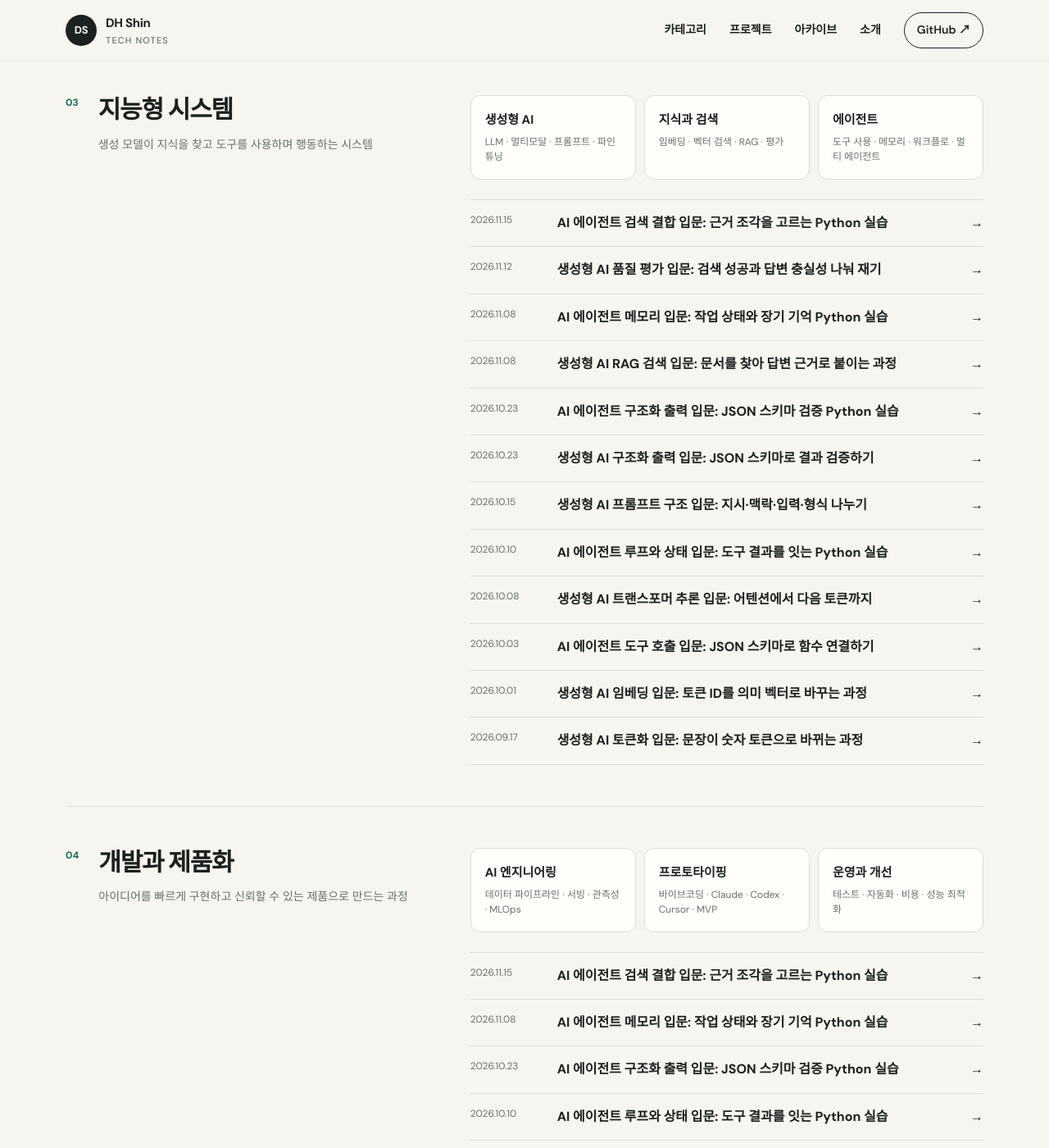
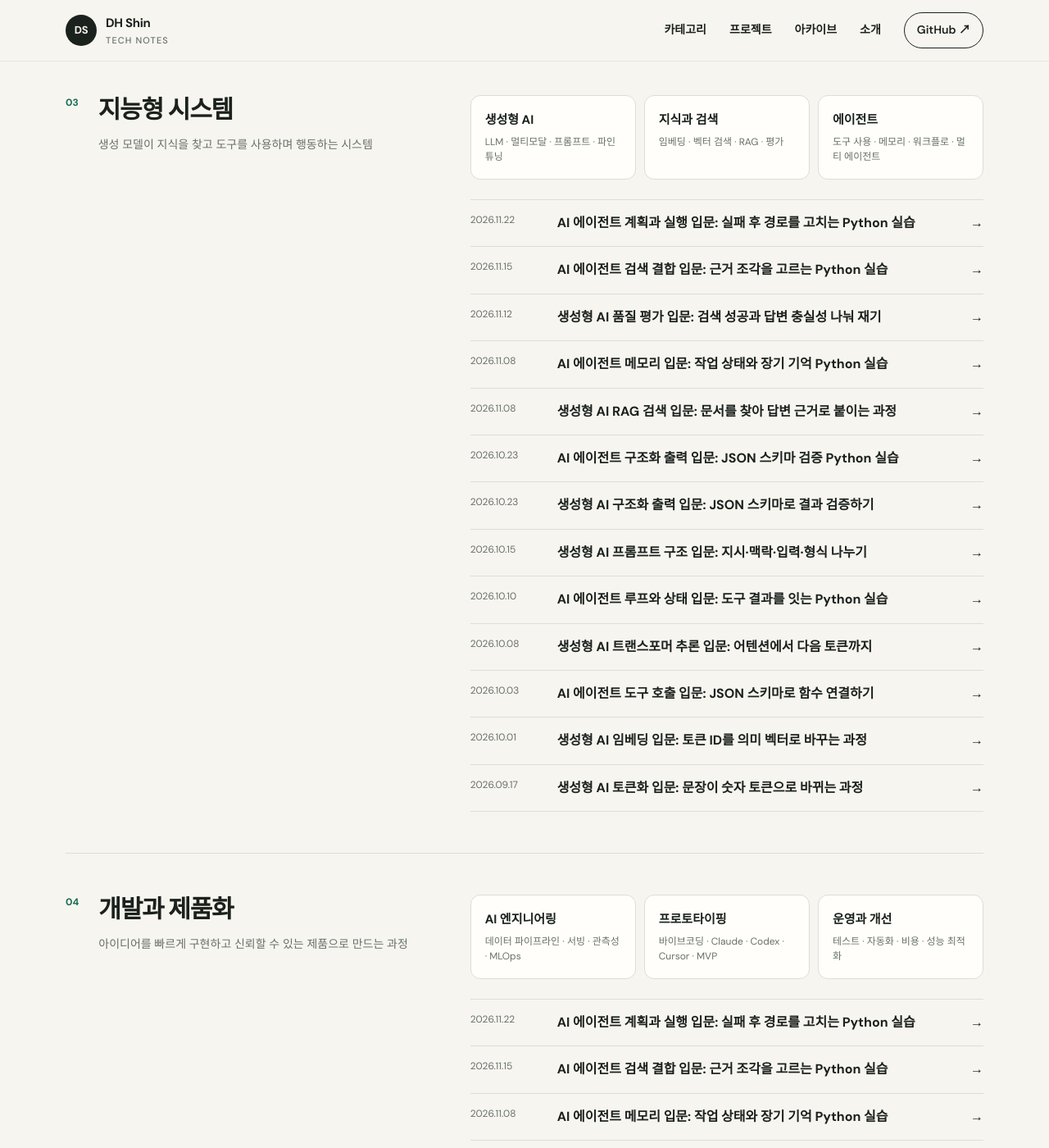
Before and after one commit to dhshin96/dhshin96.github.io, a Jekyll site: the page built from categories.md, in a window 1280 px wide and 1400 px high, scrolled down 5796 px. Shown: the whole window at 82% size. Built offline with Jekyll 4.4.1, drawn with Linux system fonts in a browser that asks for light colours; part of the change alters nothing that is shown.

Commit message:
Add AI agent planning and execution lesson

````diff
--- a/_posts/2026-11-15-ai-agent-retrieval-augmentation.md
+++ b/_posts/2026-11-15-ai-agent-retrieval-augmentation.md
@@ -150,7 +150,7 @@ else:
 
 ## 다음 글 예고
 
-다음 글에서는 하나의 목표를 작은 단계로 나누고, 각 단계의 실행 결과에 따라 다음 행동을 고치는 **계획과 실행**의 최소 구조를 구현한다.
+다음 글에서는 [하나의 목표를 행동 순서로 나누고, 실행 결과에 따라 남은 경로를 고치는 계획과 실행의 최소 구조]({{ '/posts/ai-agent-plan-execute-replan/' | relative_url }})를 구현한다.
 
 ## 참고 자료
 
--- /dev/null
+++ b/_posts/2026-11-22-ai-agent-plan-execute-replan.md
@@ -0,0 +1,162 @@
+---
+title: "AI 에이전트 계획과 실행 입문: 실패 후 경로를 고치는 Python 실습"
+date: 2026-11-22 22:50:00 +0900
+categories: [지능형 시스템, 개발과 제품화]
+tags: [AI-에이전트, 계획, 실행, 재계획, Python]
+description: "AI 에이전트가 목표를 행동 순서로 나누고 실행 관찰에 따라 남은 계획을 고치는 구조를 배웁니다. 막힌 경로를 우회하는 순수 Python 예제로 재계획 1회를 검증합니다."
+reading_time: 11
+series: "처음 시작하는 AI 에이전트 개발"
+level: "입문"
+math: true
+---
+
+> **이번 글의 목표:** 목표까지의 **계획**을 만들고, 한 단계씩 **실행**한 관찰을 이용해 실패한 계획을 고치는 최소 구조를 구현한다.
+
+먼저 실행 결과를 보자. 처음 계획은 `A -> B -> D`지만 `B -> D`가 막혀 있다. 에이전트는 현재 위치 `B`를 유지하고 막힌 간선을 기록한 뒤, 남은 경로를 `B -> C -> D`로 다시 계산한다. 재계획은 한 번, 이동 시도는 네 번이다.
+
+```text
+plan_v1=A -> B -> D
+execute=A -> B observation=ok state=B
+execute=B -> D observation=blocked state=B
+plan_v2=B -> C -> D
+execute=B -> C observation=ok state=C
+execute=C -> D observation=ok state=D
+final=D replans=1 attempts=4
+```
+
+앞 글에서 [질문과 관련된 근거를 검색해 답변 입력에 결합하는 방법]({{ '/posts/ai-agent-retrieval-augmentation/' | relative_url }})을 배웠다. 검색 결과도 실행 뒤에 얻는 관찰이다. 이번에는 관찰을 답변 근거로만 쓰지 않고, 아직 실행하지 않은 행동 순서를 바꾸는 데 사용한다.
+
+## 1. 직관: 계획은 약속이 아니라 수정 가능한 후보다
+
+계획은 목표를 바로 실행할 수 있는 작은 행동의 순서로 바꾼 것이다. 출발점 `A`에서 목표 `D`로 간다면 `A→B`, `B→D`처럼 한 번에 검사할 수 있는 이동으로 나눈다. 실행기는 첫 행동만 수행하고 `성공`, `차단`, `시간 초과` 같은 관찰을 돌려준다.
+
+중요한 점은 처음 계획 전체를 무조건 밀어붙이지 않는 것이다. `B→D`가 막혔는데도 다음 단계가 성공했다고 가정하면 내부 상태와 실제 환경이 달라진다. 실패 관찰을 상태에 반영하고 현재 위치에서 남은 계획을 다시 만들어야 한다. 이 글에서는 이를 **재계획**이라고 부른다.
+
+<figure class="study-figure">
+  <img src="{{ '/assets/images/ai-agents/plan-execute-replan-loop.svg' | relative_url }}" alt="출발점 A에서 목표 D까지 계획한 뒤 A에서 B로 이동하고, B에서 D로 가는 길이 막혔다는 관찰을 받아 B에서 C를 거쳐 D로 가는 계획으로 수정하는 흐름">
+  <figcaption>그림 1. 실행 관찰이 계획기로 돌아가면 남은 행동만 현재 상태에서 다시 계산할 수 있다.</figcaption>
+</figure>
+
+[에이전트 루프가 행동과 도구 결과를 상태에 차례로 쌓는 구조]({{ '/posts/ai-agent-loop-state-python/' | relative_url }})와 비교하면 역할이 선명하다. 루프는 `행동→관찰→다음 판단`을 반복하는 바깥 구조이고, 계획기는 그 판단 시점에 여러 단계의 후보를 만든다. 계획과 실행은 별도의 제품이 아니라 같은 루프 안에서 책임을 나눈 두 부분이다.
+
+## 2. 기호와 수식: 관찰 뒤 남은 계획을 갱신한다
+
+목표를 $g$, 시점 $t$의 상태를 $s_t$, 계획을 행동 목록 $P_t=(a_{t,1},a_{t,2},\ldots)$라고 하자. 실행기 $E$는 첫 행동을 수행해 새 상태와 관찰을 반환한다.
+
+$$
+(s_{t+1}, o_t)=E(s_t,a_{t,1})
+$$
+
+관찰이 성공이면 실행한 행동을 계획에서 제거한다. 실패이면 실패 정보를 지식 $K_t$에 추가하고, 계획기 $R$이 현재 상태부터 목표까지의 경로를 다시 만든다.
+
+$$
+P_{t+1}=R(g,s_{t+1},K_t\cup\{o_t\})
+$$
+
+이 식은 언어 모델의 내부 사고 과정을 공개하라는 뜻이 아니다. 프로그램이 검사할 수 있는 `현재 상태`, `다음 행동`, `관찰`, `남은 계획`을 명시적으로 관리하자는 뜻이다. 계획에는 실행 가능한 도구 이름과 인수만 담고, 관찰은 도구의 실제 반환값으로 채워야 한다.
+
+## 3. 작은 손계산: 막힌 간선 하나를 반영한다
+
+그래프의 간선이 `A→B`, `B→C`, `B→D`, `C→D`라고 하자. 처음에는 모든 간선을 사용할 수 있다고 알고 있으므로, 간선 두 개인 최단 경로 `A→B→D`를 고른다.
+
+첫 이동 `A→B`는 성공한다. 두 번째 `B→D`는 실제 환경에서 막혀 있으므로 상태는 `B`에 그대로 남는다. 알려진 차단 집합에 `(B,D)`를 추가하면 사용할 수 있는 최단 경로는 `B→C→D` 하나다. 이미 성공한 `A→B`까지 다시 계획하지 않는 이유는 현재 상태가 출발점이 아니라 `B`이기 때문이다.
+
+| 시점 | 현재 상태 | 다음 행동 | 관찰 | 남은 계획 |
+| --- | --- | --- | --- | --- |
+| 0 | A | A→B | 성공 | B→D |
+| 1 | B | B→D | 차단 | 재계획 필요 |
+| 2 | B | B→C | 성공 | C→D |
+| 3 | C | C→D | 성공 | 완료 |
+
+## 4. 실행 가능한 Python 실습
+
+아래 코드는 표준 라이브러리만 사용한다. `make_plan`은 너비 우선 탐색으로 현재 알려진 그래프의 최단 경로를 만든다. 실행 중 실제 차단을 만나면 그 간선을 `known_blocked`에 넣고 현재 상태에서 다시 호출한다.
+
+```python
+from collections import deque
+
+GRAPH = {
+    "A": ("B",),
+    "B": ("C", "D"),
+    "C": ("D",),
+    "D": (),
+}
+ACTUALLY_BLOCKED = {("B", "D")}
+
+
+def make_plan(start, goal, known_blocked):
+    queue = deque([(start, [start])])
+    visited = {start}
+    while queue:
+        node, path = queue.popleft()
+        if node == goal:
+            return path
+        for next_node in GRAPH[node]:
+            edge = (node, next_node)
+            if edge not in known_blocked and next_node not in visited:
+                visited.add(next_node)
+                queue.append((next_node, path + [next_node]))
+    raise ValueError("경로를 찾지 못했습니다.")
+
+
+state = "A"
+goal = "D"
+known_blocked = set()
+plan = make_plan(state, goal, known_blocked)
+version = 1
+replans = 0
+attempts = 0
+print(f"plan_v{version}=" + " -> ".join(plan))
+
+while state != goal:
+    next_state = plan[1]
+    edge = (state, next_state)
+    attempts += 1
+    if edge in ACTUALLY_BLOCKED:
+        print(f"execute={state} -> {next_state} observation=blocked state={state}")
+        known_blocked.add(edge)
+        plan = make_plan(state, goal, known_blocked)
+        version += 1
+        replans += 1
+        print(f"plan_v{version}=" + " -> ".join(plan))
+        continue
+    state = next_state
+    plan = plan[1:]
+    print(f"execute={edge[0]} -> {edge[1]} observation=ok state={state}")
+
+print(f"final={state} replans={replans} attempts={attempts}")
+```
+
+## 5. 결과 해석: 계획과 실행의 실패를 나눠 본다
+
+`plan_v1`과 `plan_v2`를 남기면 어떤 관찰 때문에 계획이 바뀌었는지 추적할 수 있다. `attempts=4`에는 실패한 `B→D`도 포함된다. 성공한 이동만 세면 환경과 상호작용한 비용을 실제보다 작게 보게 된다.
+
+실행기는 계획을 믿고 상태를 미리 바꾸면 안 된다. 코드가 `blocked`일 때 `state=B`를 유지하는 이유다. 반대로 계획기는 실제 이동을 직접 수행하지 않는다. 현재 상태와 알려진 차단 정보를 받아 다음 후보를 계산할 뿐이다. [구조화 출력에서 필드와 자료형을 먼저 검증했던 방식]({{ '/posts/ai-agent-structured-output-validation/' | relative_url }})처럼 실제 시스템에서는 계획 단계도 `tool`, `arguments`, `expected_result` 같은 구조로 제한하면 실행 전에 검사하기 쉽다.
+
+계획에 가능한 예외를 모두 미리 나열할 필요는 없다. 대신 실행기는 `ok`, `blocked`, `invalid_action`처럼 계획기가 처리할 수 있는 관찰 형식을 일정하게 반환해야 한다. 계획기가 알 수 없는 오류라면 임의로 성공 처리하지 말고 중단 상태로 남긴다. 이 계약이 있어야 같은 실패를 반복하지 않고 재계획 한도도 정확히 셀 수 있다.
+
+2026년 11월 22일 현재 OpenAI Agents SDK 공식 문서는 오케스트레이션을 LLM이 다음 단계를 고르는 방식과 코드가 흐름을 정하는 방식으로 나눈다. 현재 실행 API는 `Runner.run()`, `Runner.run_sync()`, `Runner.run_streamed()`이며 도구 호출 결과를 입력에 붙여 루프를 계속한다. 이 글은 특정 SDK 없이 코드 오케스트레이션의 핵심만 재현했다. API 이름과 지원 범위는 바뀔 수 있으므로 실제 구현 시 공식 문서를 다시 확인해야 한다.
+
+## 6. 직접 바꿔 보는 연습
+
+먼저 `ACTUALLY_BLOCKED`에 `("B", "C")`도 추가해 보자. `B`에서 목표로 가는 모든 길이 막혀 `ValueError`가 발생한다. 이 예외를 잡아 `final=unreachable`로 종료하면 무한 재계획을 피할 수 있다.
+
+다음에는 간선마다 비용을 붙이고 너비 우선 탐색을 다익스트라 알고리즘으로 바꿔 보자. 가장 적은 단계와 가장 싼 경로가 다를 수 있다. 마지막으로 `max_replans=2`를 두고 한도를 넘으면 사람에게 확인을 요청하도록 만들면 종료 조건과 승인 경계를 함께 연습할 수 있다.
+
+## 핵심 요약
+
+- 계획은 목표를 실행 가능한 행동 순서로 나누는 현재의 후보이며, 고정된 약속이 아니다.
+- 실행기는 한 단계의 실제 결과를 관찰하고, 성공한 뒤에만 상태를 갱신한다.
+- 실패 관찰을 기록한 뒤 현재 상태에서 남은 계획만 다시 만들면 이미 끝난 행동을 반복하지 않는다.
+- 계획 버전, 실패 시도, 재계획 횟수와 종료 한도를 남겨야 실행을 검사할 수 있다.
+
+## 다음 글 예고
+
+다음 글에서는 같은 입력에 대한 여러 실행 결과를 기준표로 비교하는 **에이전트 평가**의 최소 구조를 구현한다.
+
+## 참고 자료
+
+1. [Yao et al., ReAct: Synergizing Reasoning and Acting in Language Models](https://arxiv.org/abs/2210.03629) — 추론, 행동, 환경 관찰을 교대로 연결하고 예외에 따라 계획을 갱신하는 원 논문.
+2. [OpenAI Agents SDK, Agent orchestration](https://openai.github.io/openai-agents-python/multi_agent/) — LLM 중심과 코드 중심 오케스트레이션의 현재 공식 구분.
+3. [OpenAI Agents SDK, Running agents](https://openai.github.io/openai-agents-python/running_agents/) — `Runner.run*` 실행 API와 도구 호출을 잇는 에이전트 루프의 공식 설명.
+4. [Microsoft, AI Agents for Beginners: 계획 설계](https://microsoft.github.io/ai-agents-for-beginners/translations/ko/07-planning-design/) — 전체 목표를 관리 가능한 하위 작업으로 나누는 한국어 입문 자료.
````
Also changed, not shown: assets/images/ai-agents/plan-execute-replan-loop.svg (added).
